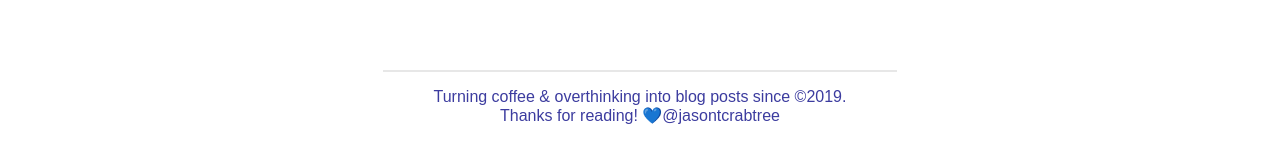
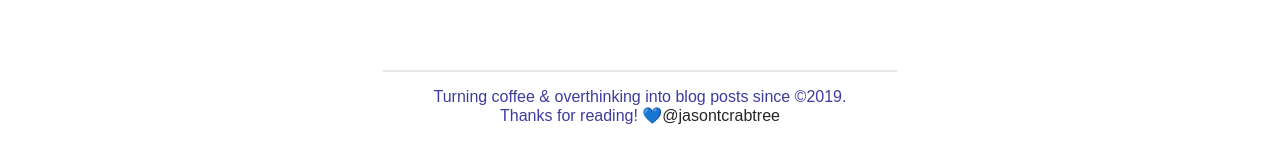
Before and after one commit to jasontcrabtree/blog.jasontcrabtree, a Jekyll site: the page built from index.html, in a window 1280 px wide and 1376 px high. Shown: the part 1187-1350 px from the top of the window. Built offline with Jekyll 4.4.1, drawn with Linux system fonts in a browser that asks for light colours; some web fonts are replaced.

Commit message:
footer link

```diff
--- a/_sass/main.scss
+++ b/_sass/main.scss
@@ -285,6 +285,16 @@
 	border-top: 2px solid #e7e7e7;
 }
 
+footer a {
+	text-decoration: none;
+	color: inherit;
+}
+
+footer a:active {
+	color: #b55284;
+	font-weight: 600;
+}
+
 /* ARCHIVE
 MATERIAL */
 .breadCrumbAlignment {
--- a/index.html
+++ b/index.html
@@ -20,23 +20,8 @@
 	<footer
 		>Turning coffee & overthinking into blog posts since &copy2019.
 		<br />
-		Thanks for reading! 💙@jasontcrabtree
+		Thanks for reading! 💙<a href="http://twitter.com/jasontcrabtree"
+			>@jasontcrabtree</a
+		>
 	</footer>
 </div>
-
-<!-- <h1>{{ "Hello Dublin, March, 2019!" | uppercase }}</h1>
-
-	<p>Testing, testing, is this thing on?</p>
-
-    <p>Deploying stuff is an absolute NIGHTMARE.</p>
-
-    How about this?
-
-    <blockquote>Hello!</blockquote>
-
-    <hr> -->
-<!--
-<h3>Links to original Jekyll Tutorial Structure ▼▼▼ </h3>
-    {% for item in site.data.navigation %}
-    <a href="{{ item.link }}" {% if page.url == item.link %}class="current"{% endif %}>{{ item.name }}</a>
-  {% endfor %} -->
```
Also changed, not shown: archive/blog.html (+17 -0 lines), 3 other files.
